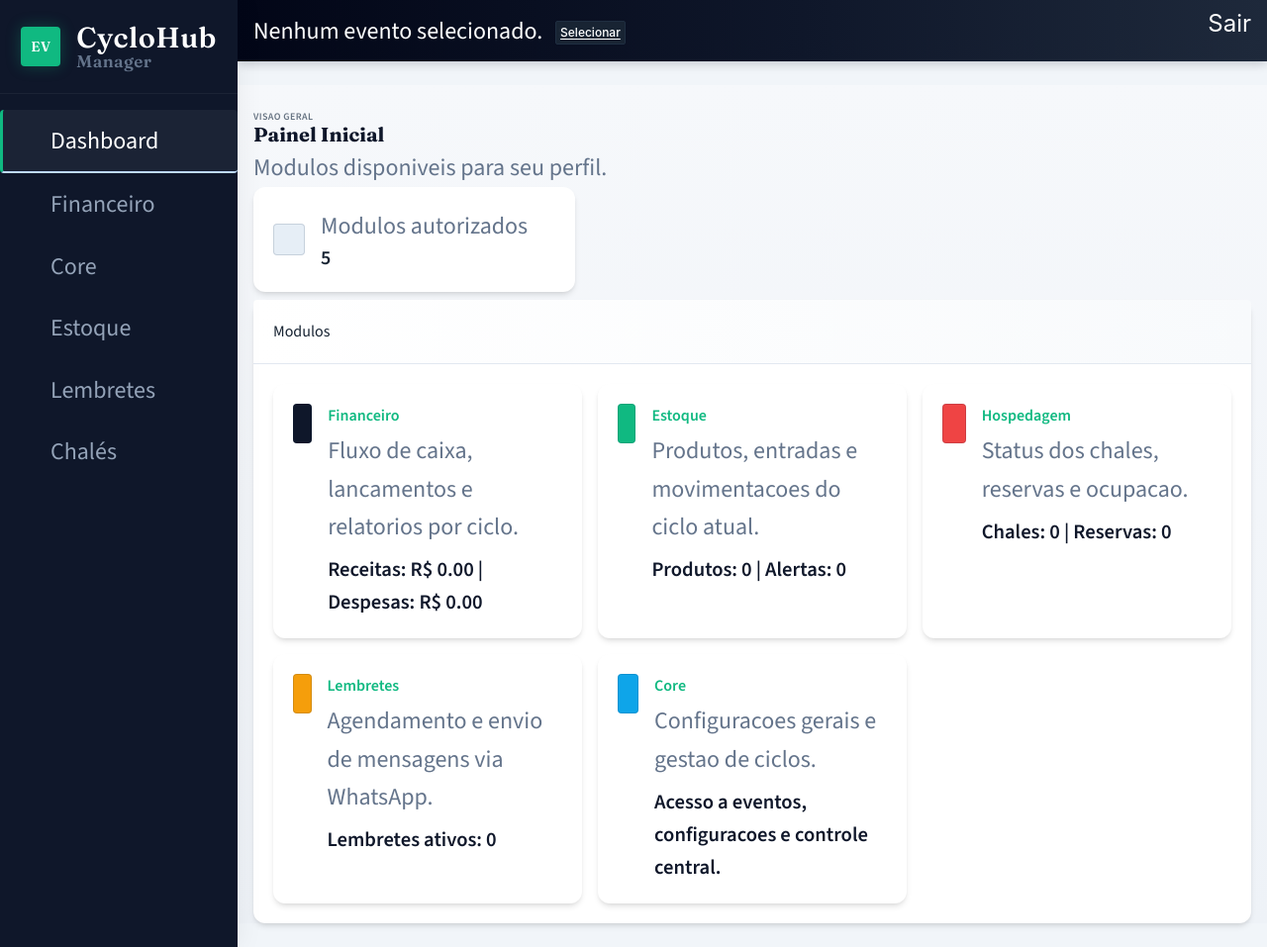
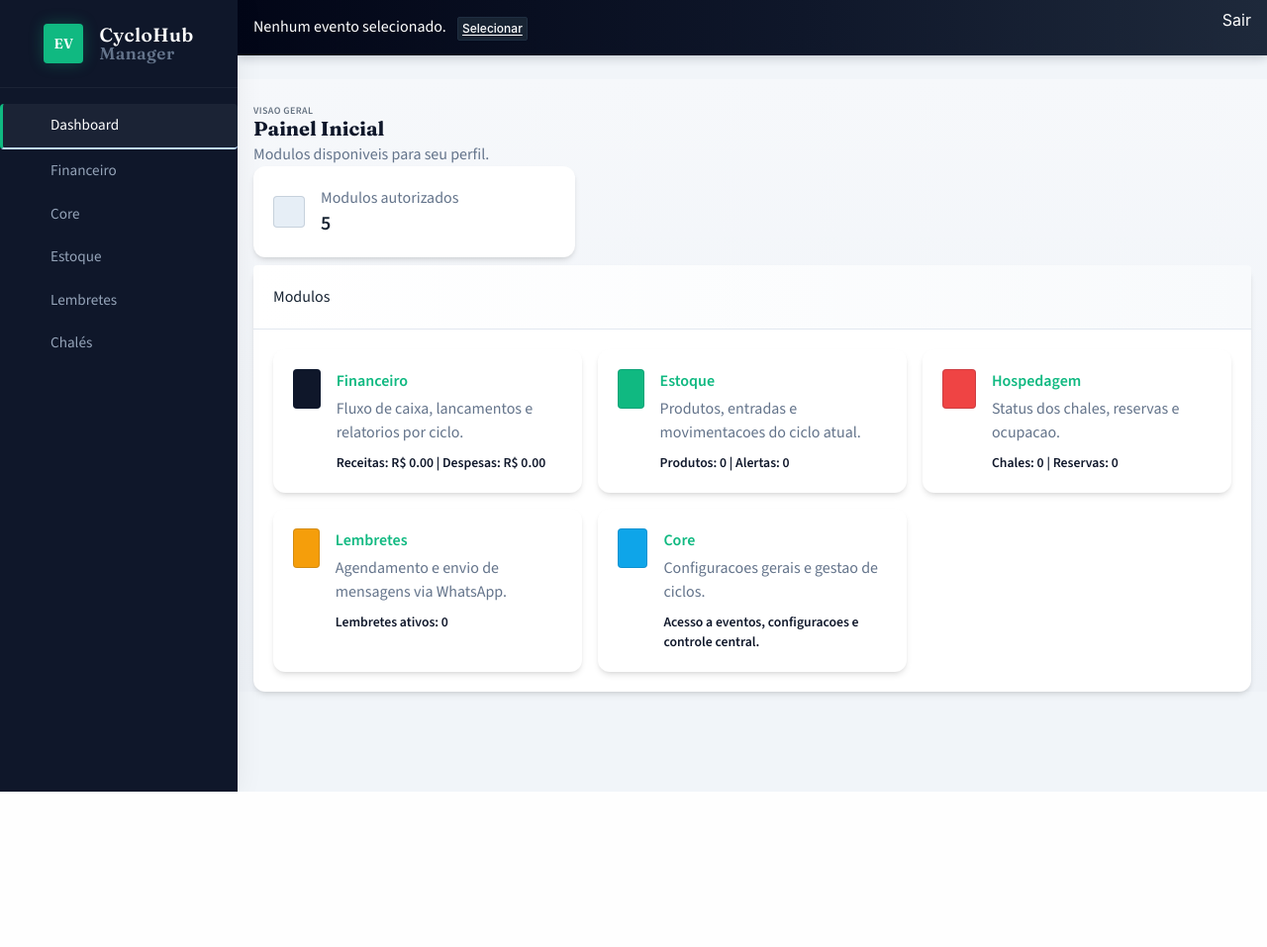
Before and after one commit to janiolos/MaanaimManager, a Django app: page / in a window 1280 px wide. Shown: the whole page at 99% size. After the commit the page ends 800 px from the top, so only its background shows below. Run offline with Django 5.2, Linux system fonts and the light colour scheme; the visitor is signed in with stand-in values (Sample User, id 1); data comes from the database, SQL or seed files in the repository; data that the repository does not hold is empty; some libraries are stand-ins or nearby versions.

Commit message:
style: refinamento do design com fontes equilibradas (padrão AdminLTE)

```diff
--- a/static/app.css
+++ b/static/app.css
@@ -36,9 +36,9 @@
 
 body {
   font-family: "Source Sans 3", sans-serif;
-  font-size: 1.5rem;
-  /* Aumentado drasticamente */
-  line-height: 1.6;
+  font-size: 1rem;
+  /* Padrão moderno (16px) */
+  line-height: 1.5;
   color: var(--mm-ink);
   background: var(--mm-soft);
 }
@@ -111,8 +111,8 @@ body {
 
 .navbar-vertical .navbar-brand .fw-bold {
   color: #fff !important;
-  font-size: 1.8rem;
-  /* Aumentado proporcionalmente */
+  font-size: 1.2rem;
+  /* Equilibrado */
 }
 
 .navbar-vertical .avatar.bg-primary {
@@ -125,9 +125,9 @@ body {
   border-left: 3px solid transparent !important;
   border-radius: 0;
   margin: 0;
-  padding: 0.75rem 1.25rem !important;
-  font-size: 1.5rem;
-  /* Aumentado drasticamente */
+  padding: 0.65rem 1.25rem !important;
+  font-size: 0.95rem;
+  /* Profissional e limpo */
   font-weight: 500;
   transition: all 0.2s ease;
 }
@@ -161,9 +161,9 @@ body {
 
 .navbar-vertical .nav-sm .nav-link {
   font-weight: 500;
-  font-size: 1.25rem;
-  /* Aumentado proporcionalmente */
-  padding: 0.42rem 0.7rem !important;
+  font-size: 0.875rem;
+  /* Hierarquia clara */
+  padding: 0.4rem 0.7rem !important;
   border-left-width: 3px !important;
   margin: 1px 0;
 }
```
